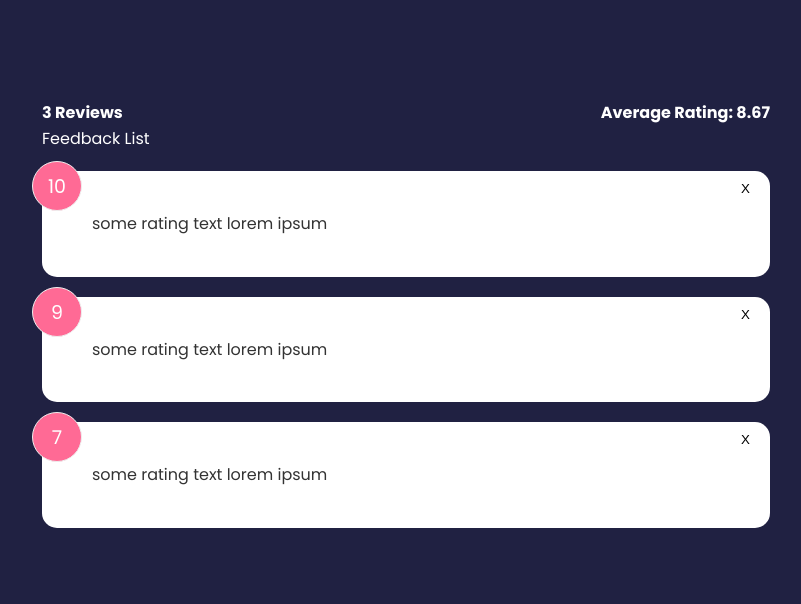
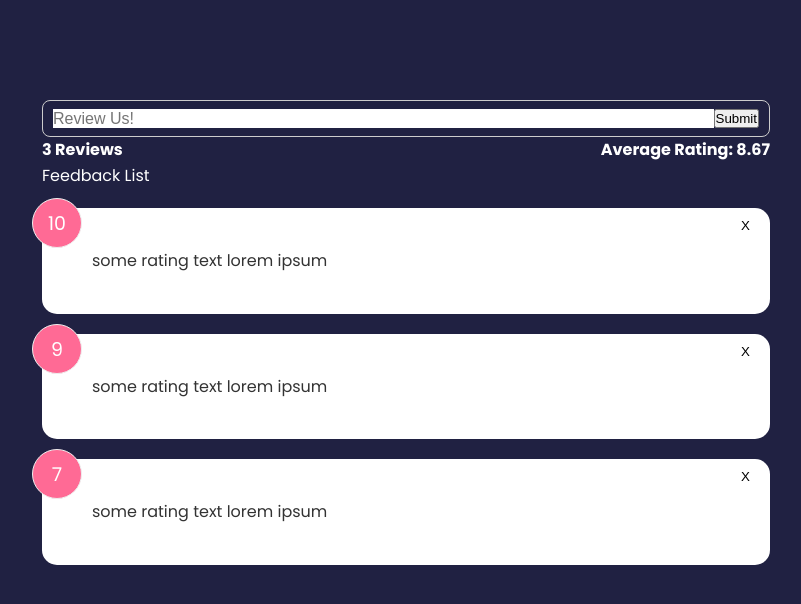
Before and after one commit to RichardMillerWimmer/my-svelte-project, a Svelte app: page / in a window 1280 px wide. Shown: the top 604 px of the page, without its empty margins (234-1035 px from the left). Built offline with nearby package versions, Linux system fonts and the light colour scheme.

Commit message:
feedbackform

```diff
--- a/src/App.svelte
+++ b/src/App.svelte
@@ -1,6 +1,8 @@
 <script>
   import FeedbackList from "./components/FeedbackList.svelte";
   import FeedbackStats from "./components/FeedbackStats.svelte";
+  import FeebackForm from "./components/FeedbackForm.svelte";
+  import FeedbackForm from "./components/FeedbackForm.svelte";
 
   let feedback = [
     { id: 1, rating: 10, text: "some rating text lorem ipsum" },
@@ -20,6 +22,7 @@
 </script>
 
 <main class="container">
+  <FeedbackForm />
   <FeedbackStats {count} {average} />
   <FeedbackList {feedback} on:delete-feedback-item={deleteFeebackItem} />
 </main>
--- /dev/null
+++ b/src/components/FeedbackForm.svelte
@@ -0,0 +1,43 @@
+<script>
+</script>
+
+<form action="">
+  <!-- rating -->
+  <div class="input-group">
+    <input type="text" placeholder="Review Us!" />
+    <button>Submit</button>
+  </div>
+</form>
+
+<style>
+  header {
+    max-width: 400px;
+    margin: auto;
+  }
+  header h2 {
+    font-size: 22px;
+    font-weight: 600;
+    text-align: center;
+  }
+  .input-group {
+    display: flex;
+    flex-direction: row;
+    border: 1px solid #ccc;
+    padding: 8px 10px;
+    border-radius: 8px;
+    margin-top: 15px;
+  }
+  input {
+    flex-grow: 2;
+    border: none;
+    font-size: 16px;
+  }
+  input:focus {
+    outline: none;
+  }
+  .message {
+    padding-top: 10px;
+    text-align: center;
+    color: rebeccapurple;
+  }
+</style>
```
